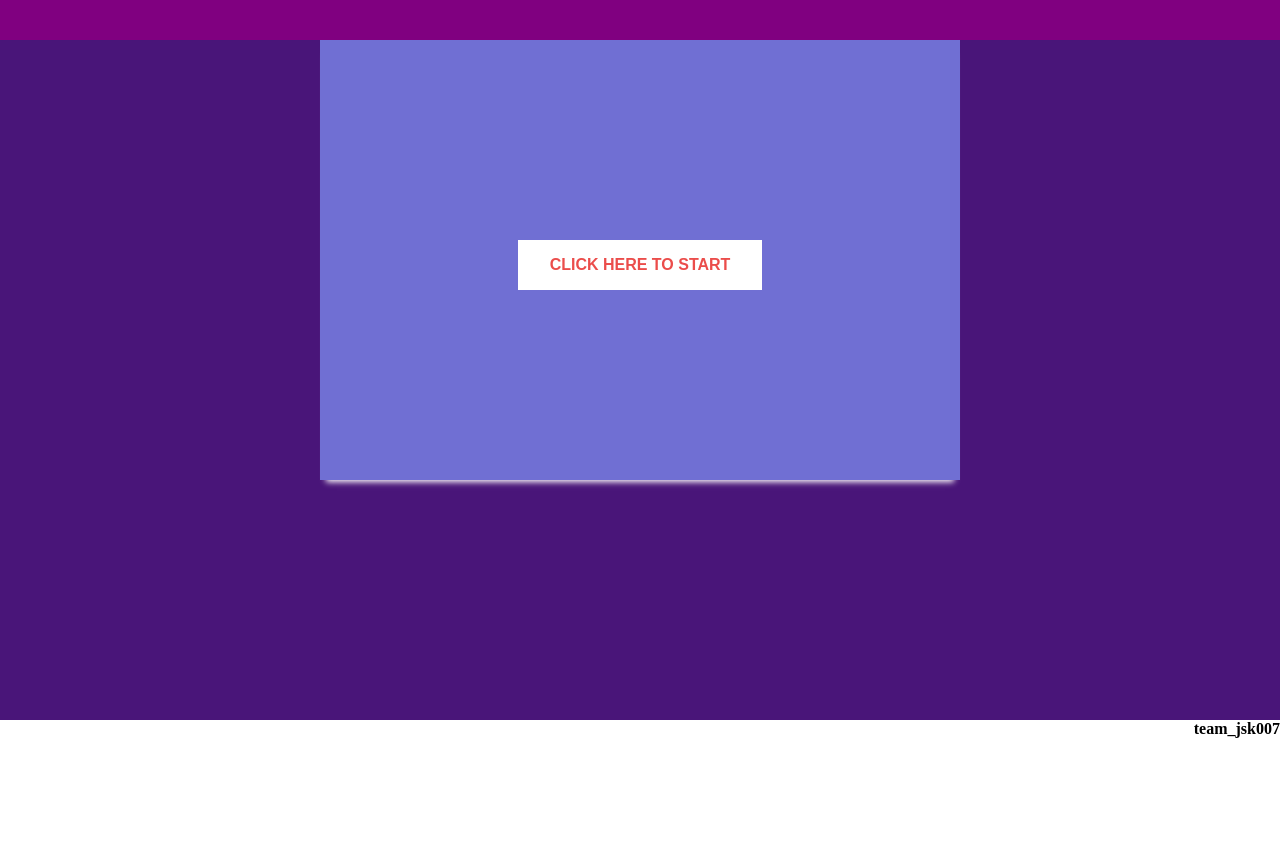
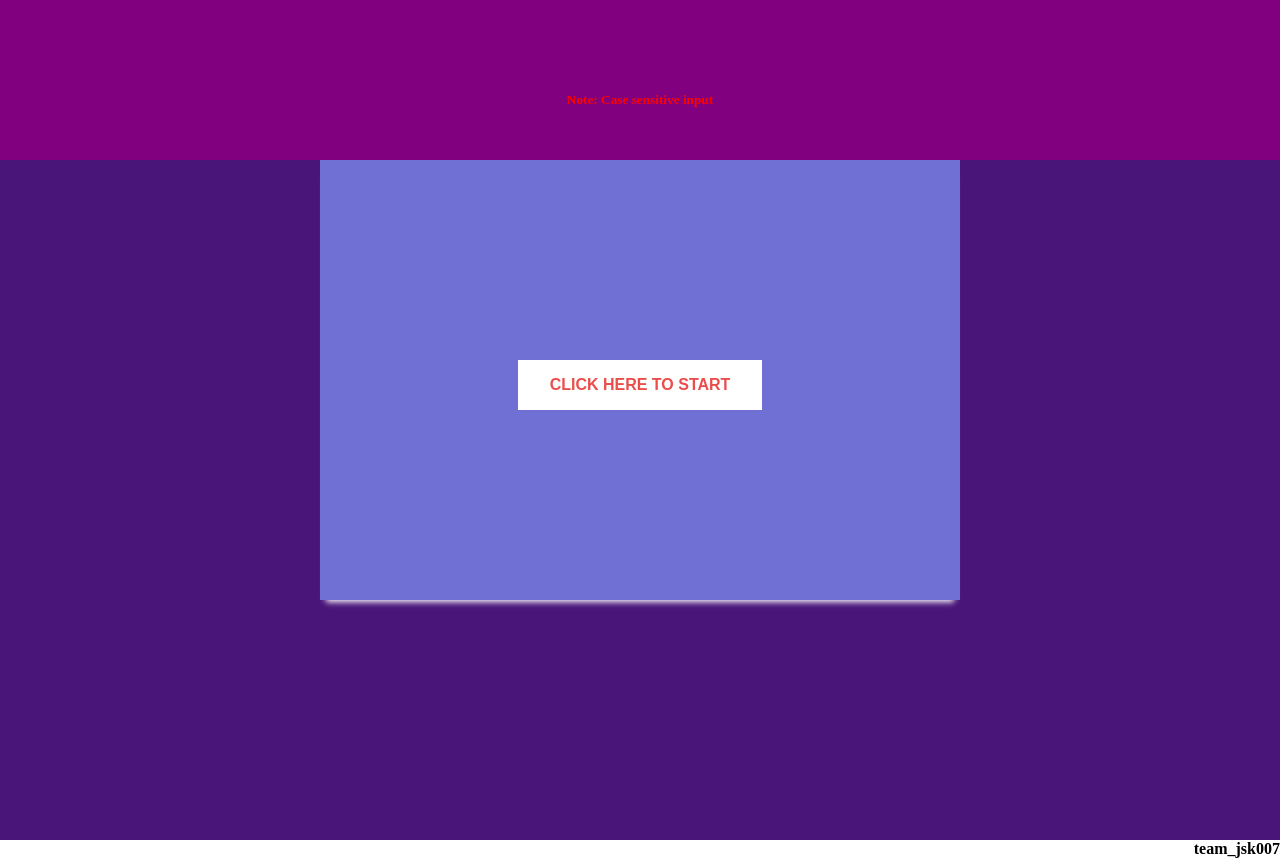
Before and after one commit to jsk007web/scramblewords.github.io, a plain HTML site: page index.html in a window 1280 px wide. Shown: the part 80-938 px from the top of the page. Before the commit the page ends 818 px from the top, so only its background shows below. Drawn offline with Linux system fonts and the light colour scheme.

Commit message:
Update index.html

```diff
--- a/index.html
+++ b/index.html
@@ -16,12 +16,12 @@
 			   font-family: 'Lobster', cursive;
 			   text-transform: uppercase;
 			   letter-spacing: 15px;
-			   text-shadow: 0 1px 0 #efefef,
-			               0 2px 0 #efefef,
-						   0 3px 0 #efefef,
-						   0 4px 0 #efefef,
-						   0 30px 5x rgba(0,0,0,.1);
-				}
+			    }
+
+		         h5{
+			   text-align: center;
+			   color:red;
+			   }
 				section{
 				        height: 85vh;
 						display: flex;
@@ -86,6 +86,7 @@
 <body>
     <header>
 	<h1>Guess the word</h1>
+	<h5>Note: Case sensitive input</h5>
 	</header>
   <section>
   <div class="gameArea">
```
